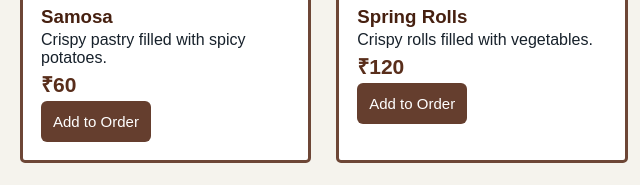
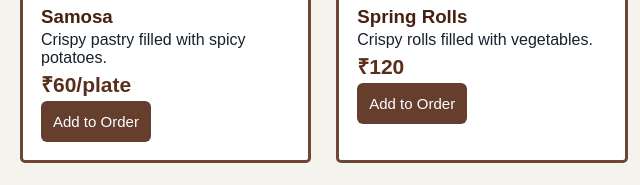
Before and after one commit to kalpanasbv9-cmyk/restaurant-menu-project, a plain HTML site: page menu.html in a window 1280 px wide. Shown: the part 540-725 px from the top of the page, 0-640 px from the left. Drawn offline with Linux system fonts and the light colour scheme; grey boxes are pictures that could not be loaded.

Commit message:
Updated price

```diff
--- a/menu.html
+++ b/menu.html
@@ -49,7 +49,7 @@
                         <div class="food-info">
                             <h3>Samosa</h3>
                             <p>Crispy pastry filled with spicy potatoes.</p>
-                            <p class="price">₹60</p>
+                            <p class="price">₹60/plate</p>
                             <button class="add-btn">Add to Order</button>
                         </div>
                     </div>
```
